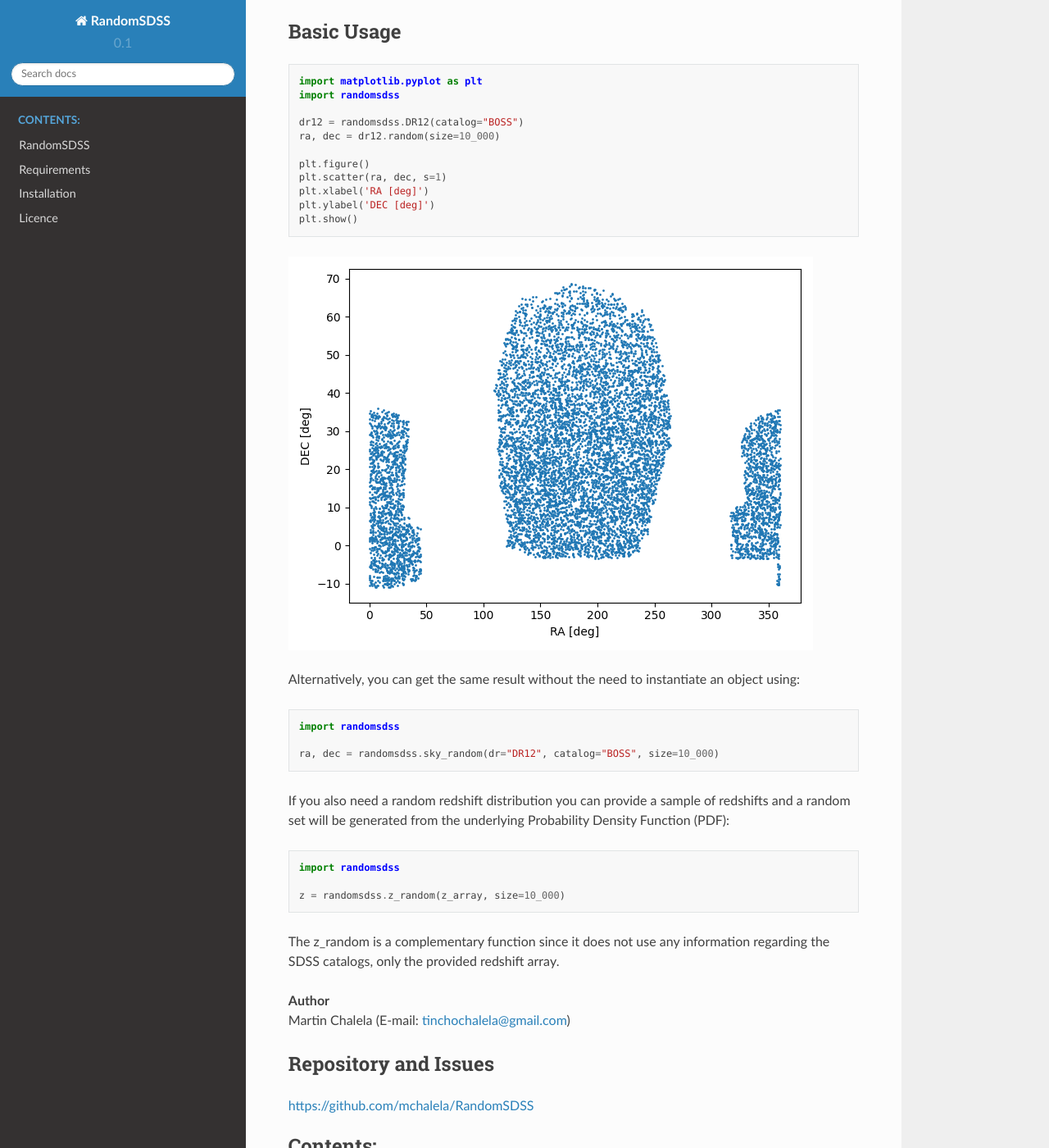
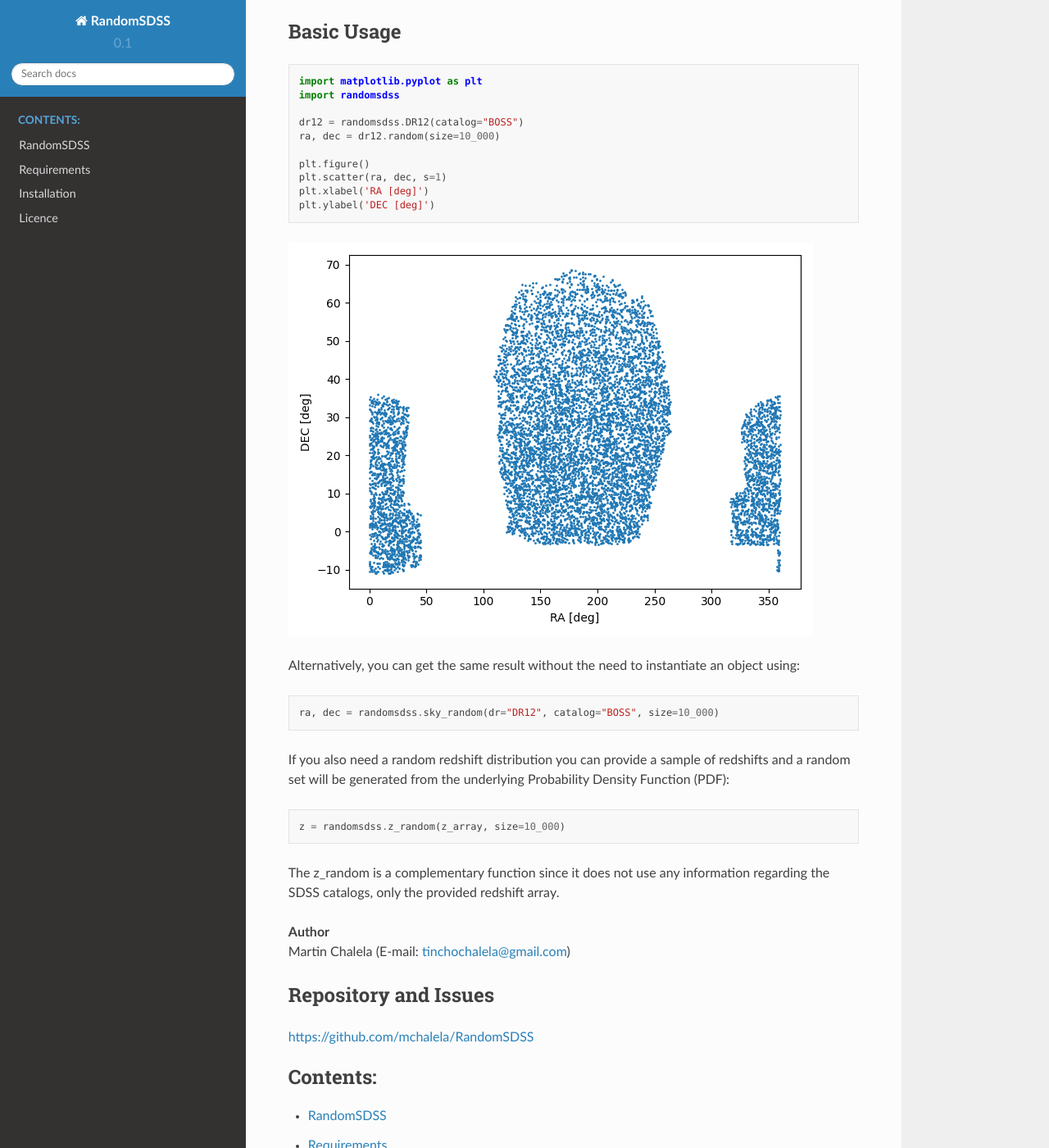
Before and after one commit to mchalela/RandomSDSS, a Sphinx documentation site: the page built from docs/source/index.rst, in a window 1280 px wide and 1400 px high, scrolled down 302 px. Shown: the whole window at 82% size. Built offline with Sphinx 7.4.7 and the Read the Docs theme 2.0.0, drawn with Linux system fonts in a browser that asks for light colours; some of the changed text lies outside the part shown.

Commit message:
Update index.rst

```diff
--- a/docs/source/index.rst
+++ b/docs/source/index.rst
@@ -47,7 +47,6 @@ Basic Usage
    plt.scatter(ra, dec, s=1)
    plt.xlabel('RA [deg]')
    plt.ylabel('DEC [deg]')
-   plt.show()
 
 .. image:: _static/example.png
    :scale: 100 %
@@ -58,18 +57,13 @@ instantiate an object using:
 
 .. code-block:: python
 
-   import randomsdss
-
    ra, dec = randomsdss.sky_random(dr="DR12", catalog="BOSS", size=10_000)
-
 
 If you also need a random redshift distribution you can provide a sample
 of redshifts and a random set will be generated from the underlying
 Probability Density Function (PDF):
 
 .. code-block:: python
-
-   import randomsdss
 
    z = randomsdss.z_random(z_array, size=10_000)
 
```
Also changed, not shown: other parts of docs/source/index.rst (+0 -7 lines).
